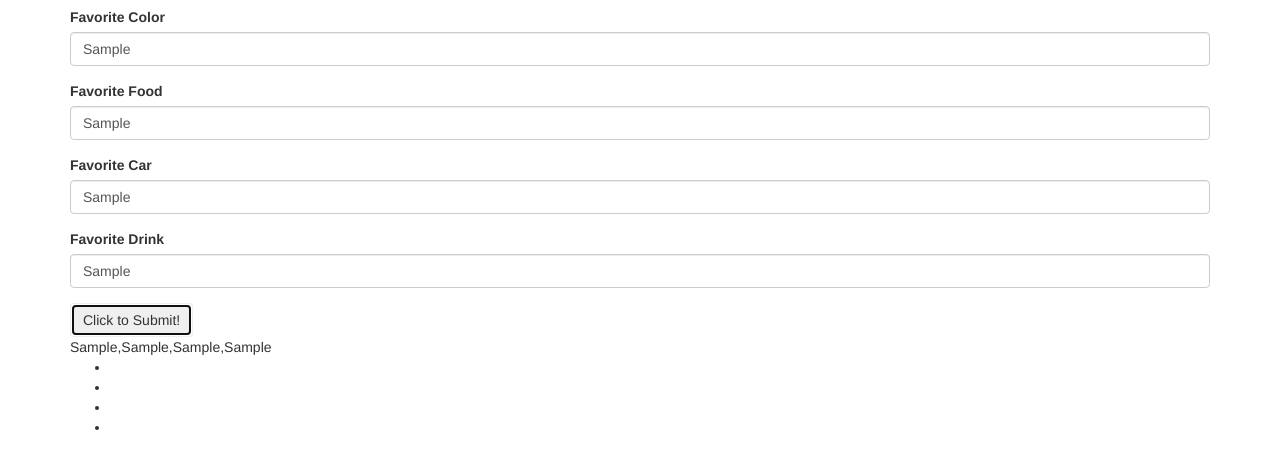
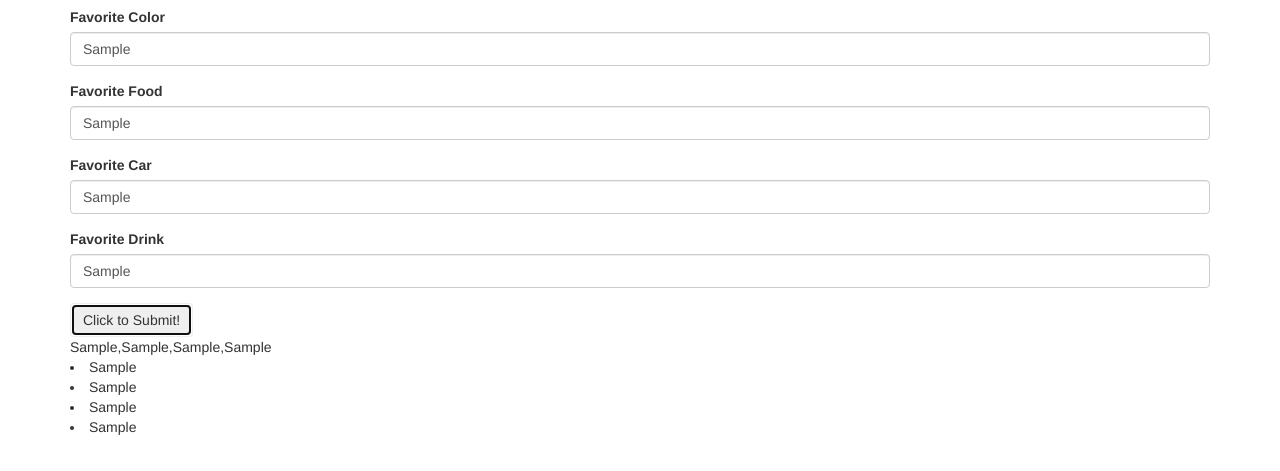
Before and after one commit to jaybojaybojaybo/favorite-things, a plain HTML site: page index.html in a window 1280 px wide. Both pictures are taken after typing "Sample", "Sample", "Sample", "Sample" into the empty fields and a click on the button "Click to Submit!". Shown: the part 93-564 px from the top of the page. Drawn offline with Linux system fonts and the light colour scheme.

Commit message:
fix list output

```diff
--- a/index.html
+++ b/index.html
@@ -38,12 +38,15 @@
 
     <div id="favorites">
 
-    <ul>
-      <li></li>
-      <li></li>
-      <li></li>
-      <li></li>
-    </ul>
+    <li id= "colorOutput">
+    </li>
+    <li id= "foodOutput">
+    </li>
+    <li id= "carOutput">
+    </li>
+    <li id= "drinkOutput">
+    </li>
+
     </div>
     </div>
 
--- a/js/scripts.js
+++ b/js/scripts.js
@@ -17,9 +17,12 @@ $(document).ready(function() {
   array.push(output[3]);
   array.push(output[2]);
 
-  $('li#special').text(output[3]);
+  $('#colorOutput').text(output[0]);
+  $('#foodOutput').text(output[1]);
+  $('#carOutput').text(output[2]);
+  $('#drinkOutput').text(output[3]);
 
 
-  // $("#favorites").text(array);
+
     });
   });
```
